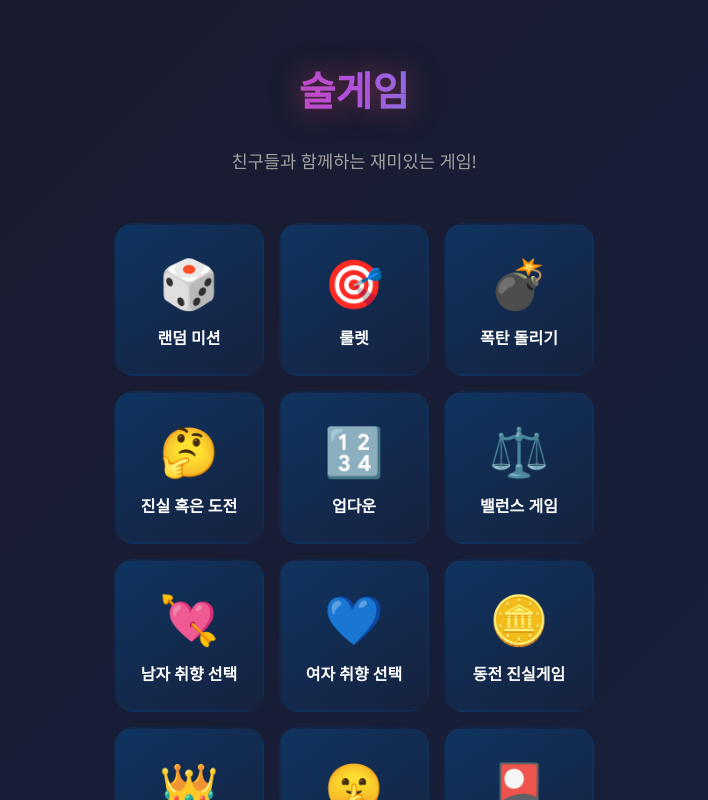
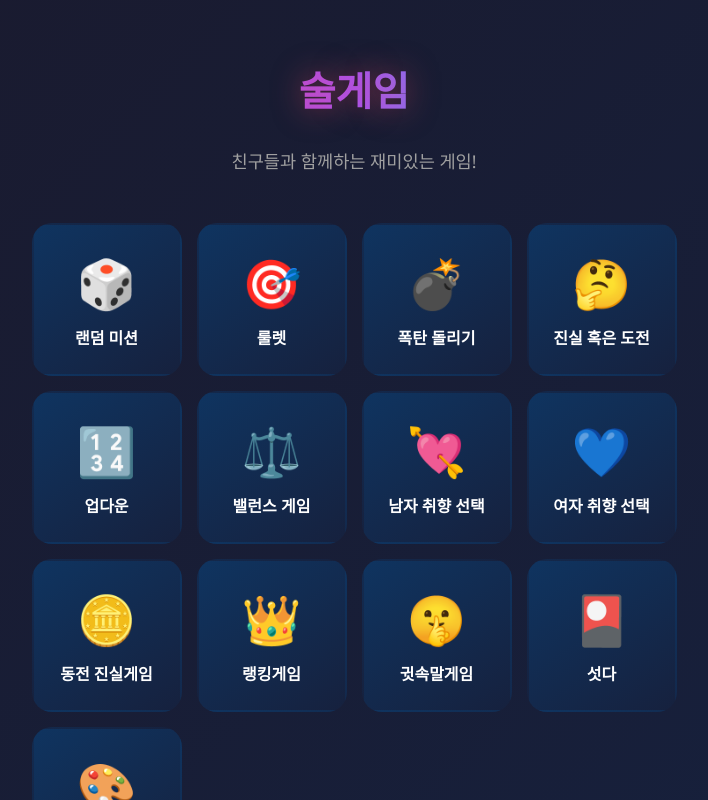
Before and after one commit to moinji/drinking-game, a Vue app: page / in a window 1280 px wide. Shown: the top 800 px of the page, without its empty margins (286-994 px from the left). Built offline with nearby package versions, Linux system fonts and the light colour scheme.

Commit message:
style: 메뉴 그리드 max-width 800px로 확장

```diff
--- a/src/style.css
+++ b/src/style.css
@@ -103,7 +103,7 @@ body {
   grid-template-columns: repeat(auto-fit, minmax(150px, 1fr));
   gap: 15px;
   width: 100%;
-  max-width: 500px;
+  max-width: 800px;
   padding: 20px 0;
 }
 
```
